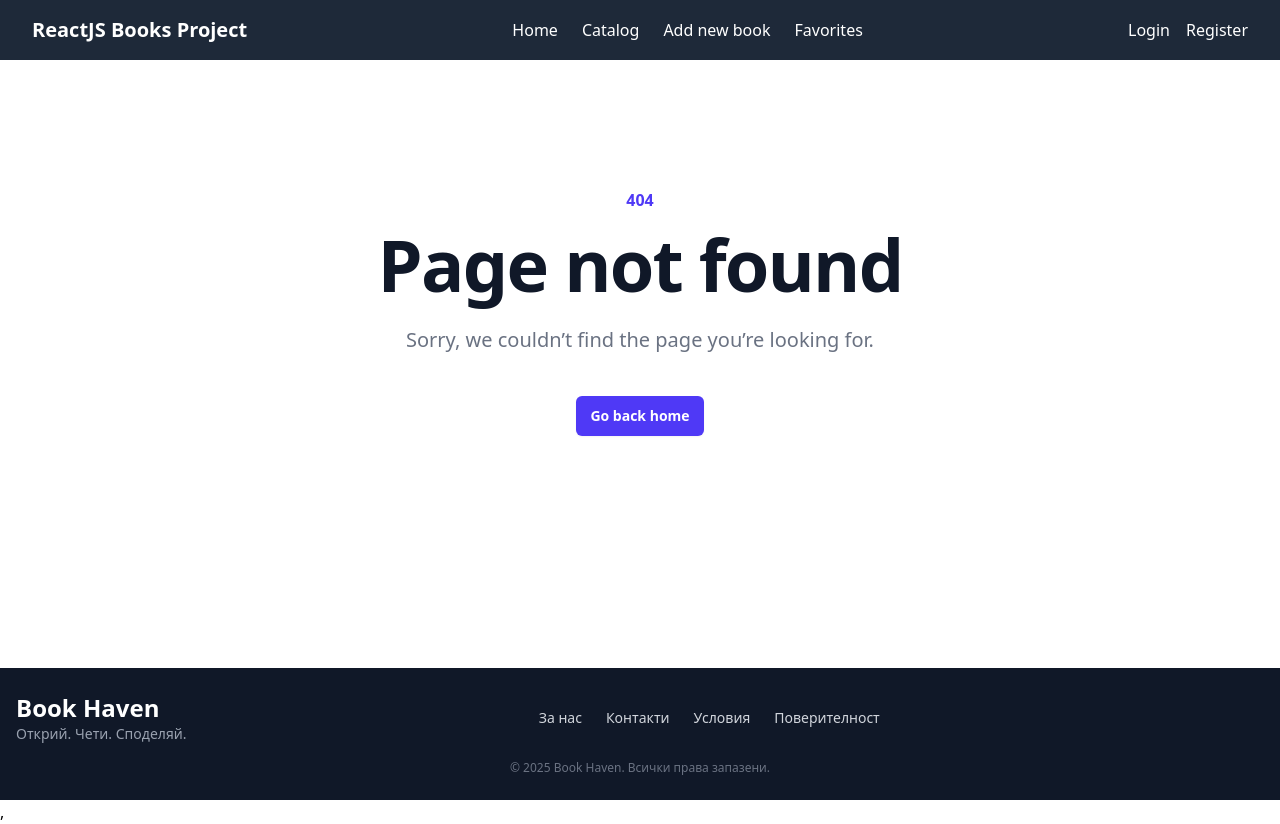
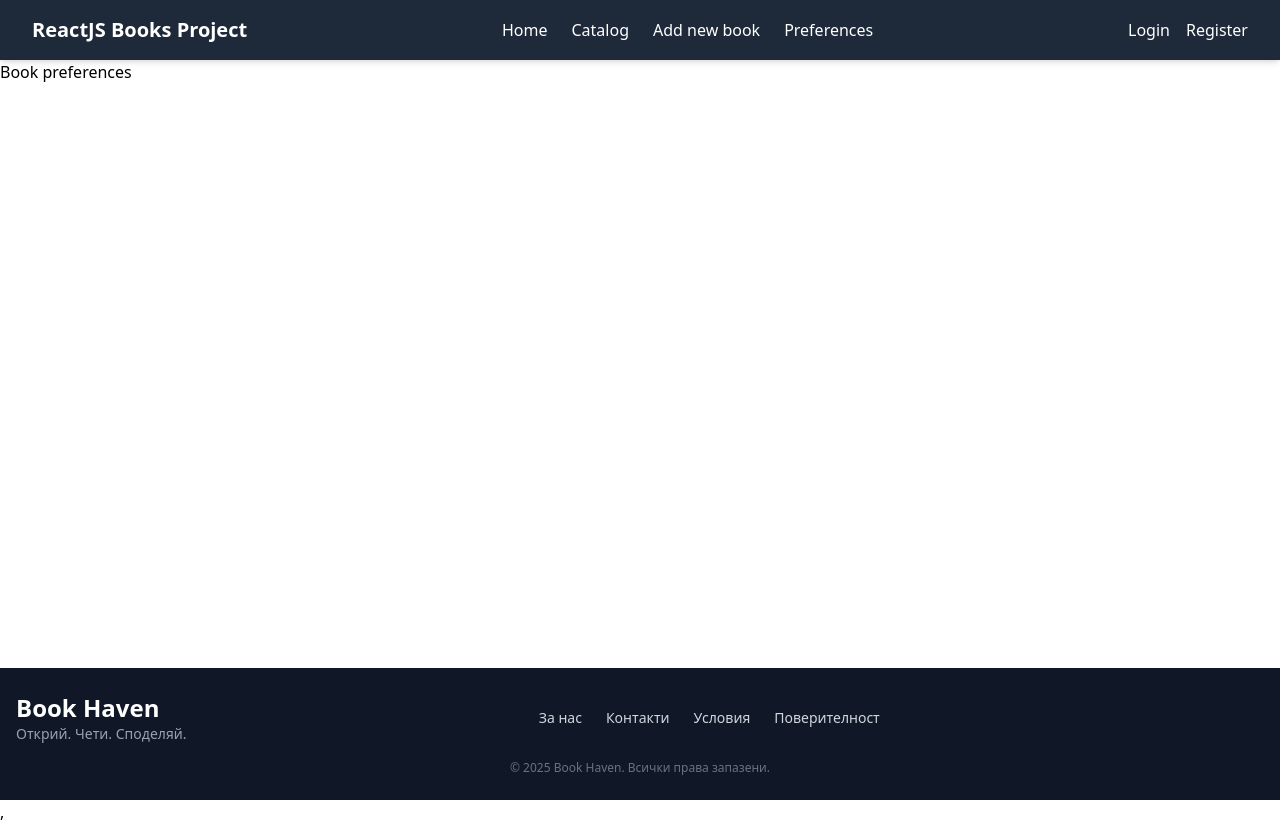
Before and after one commit to KrisZeynev/ReactJS_Books_Project, a React (Vite) app in the folder client/: page /books/preferences in a window 1280 px wide. Built offline with nearby package versions, Linux system fonts and the light colour scheme.

Commit message:
Add new component for books preferences

```diff
--- a/client/src/App.jsx
+++ b/client/src/App.jsx
@@ -14,6 +14,7 @@ import { useState } from "react";
 import Logout from "./components/logout/Logout";
 import Catalog from "./components/books/Catalog";
 import CreateBook from "./components/books/CreateBook";
+import BookPreferences from "./components/book-preferences/BookPreferences";
 
 function App() {
   const [authData, setAuthData] = useState({});
@@ -38,6 +39,7 @@ function App() {
                 <Route path="/login" element={<Login />} />
                 <Route path="/register" element={<Register />} />
                 <Route path="/catalog/create" element={<CreateBook />} />
+                <Route path="/books/preferences" element={<BookPreferences />} />
               </>
             )}
             <Route path="/catalog" element={<Catalog />} />
--- /dev/null
+++ b/client/src/components/book-preferences/BookPreferences.jsx
@@ -0,0 +1,7 @@
+export default function BookPreferences() {
+    return (
+        <>
+        <h1>Book preferences</h1>
+        </>
+    )
+}
--- a/client/src/components/header/Header.jsx
+++ b/client/src/components/header/Header.jsx
@@ -27,8 +27,8 @@ export default function Header() {
             </Link>
           </li>
           <li>
-            <Link to="/favorites" className="hover:text-gray-400">
-              Favorites
+            <Link to="/books/preferences" className="hover:text-gray-400">
+              Preferences
             </Link>
           </li>
         </ul>
```
